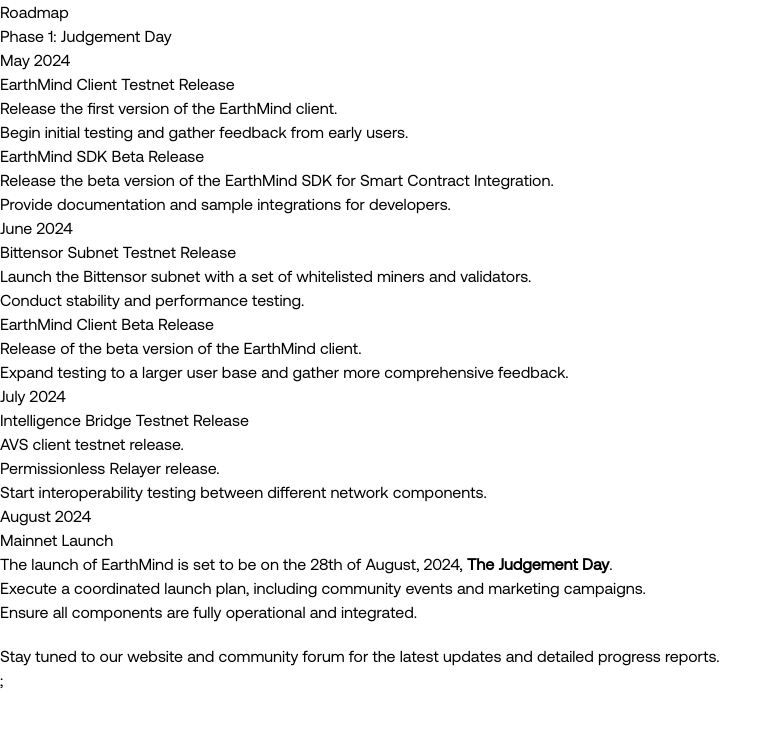
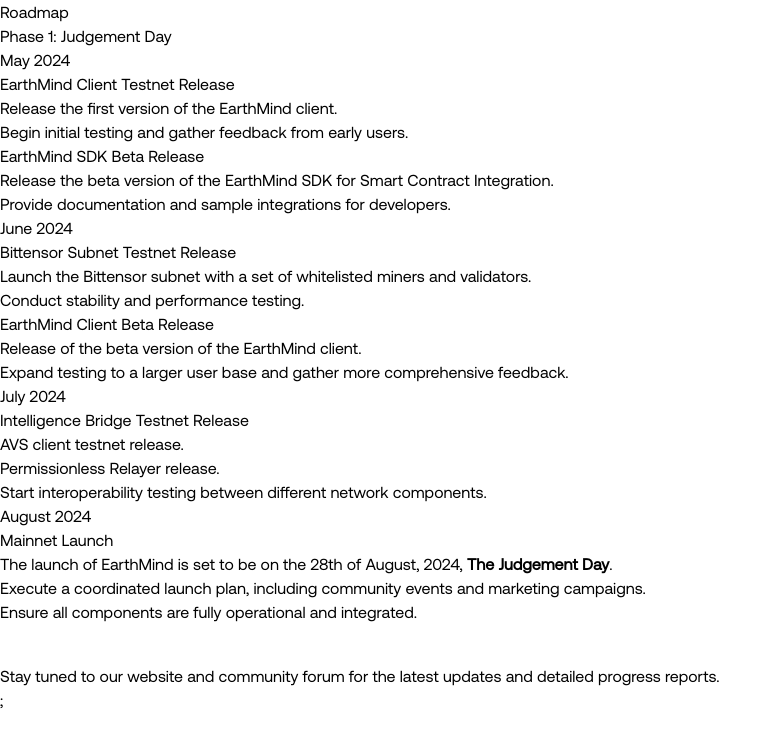
Before and after one commit to Earth-Mind/earthmind-docs, a Next.js app: page /roadmap in a window 1280 px wide. Shown: the top 748 px of the page, without its empty margins (0-782 px from the left). Built offline with nearby package versions, Linux system fonts and the light colour scheme; a web font is replaced by a local one.

Commit message:
fix spacing

```diff
--- a/components/StayTuned.tsx
+++ b/components/StayTuned.tsx
@@ -2,7 +2,7 @@
 import { PROJECT_CONFIG } from '../constants';
 
 const StayTuned = () => (
-    <div style={{ marginTop: '20px' }}>
+    <div style={{ marginTop: '40px' }}>
         Stay tuned to our <a className='nx-text-primary-600 nx-underline nx-decoration-from-font [text-underline-position:from-font]' href={PROJECT_CONFIG.website} target="_blank" rel="noopener noreferrer">website</a> and <a className='nx-text-primary-600 nx-underline nx-decoration-from-font [text-underline-position:from-font]' href={PROJECT_CONFIG.discord} target="_blank" rel="noopener noreferrer">community forum</a> for the latest updates and detailed progress reports.
     </div>
 );
```
